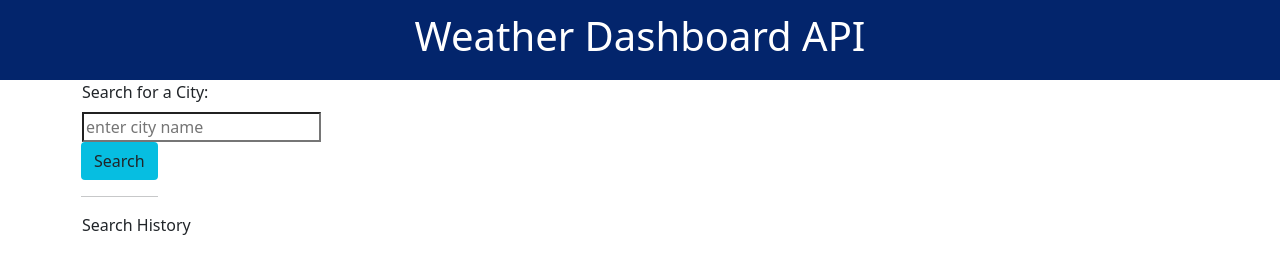
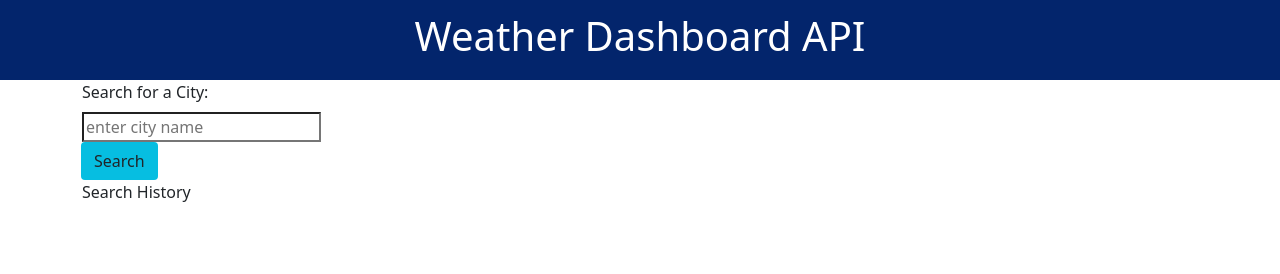
Before and after one commit to T-Wesst/weather-api, a website with bundled scripts: page dist/index.html in a window 1280 px wide. Built offline with nearby package versions, Linux system fonts and the light colour scheme.

Commit message:
add form id

```diff
--- a/dist/index.html
+++ b/dist/index.html
@@ -19,14 +19,13 @@
     <!-- left search -->
     <div class="row">
       <aside class="col-lg-3">
-        <form>
+        <form id="search-form">
           <label for="search" class="form-label">Search for a City:</label>
           <div class="form-inline form-group">
             <div class="input-group">
               <input name="search" type="text" id="search-input" class="form-input" placeholder="enter city name">
               <div class="input-group-append">
                 <button type="submit" class="btn" id="search-button">Search</button>
-                <hr class="hr">
               </div>
             </div>
           </div>
```
